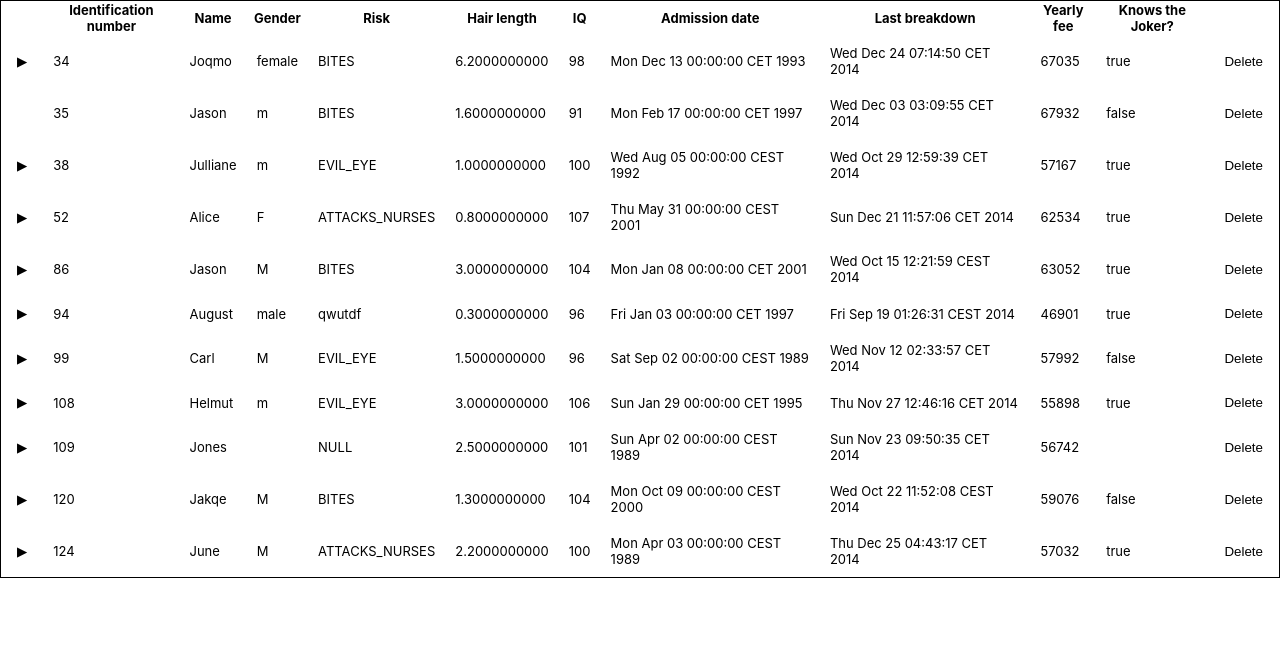
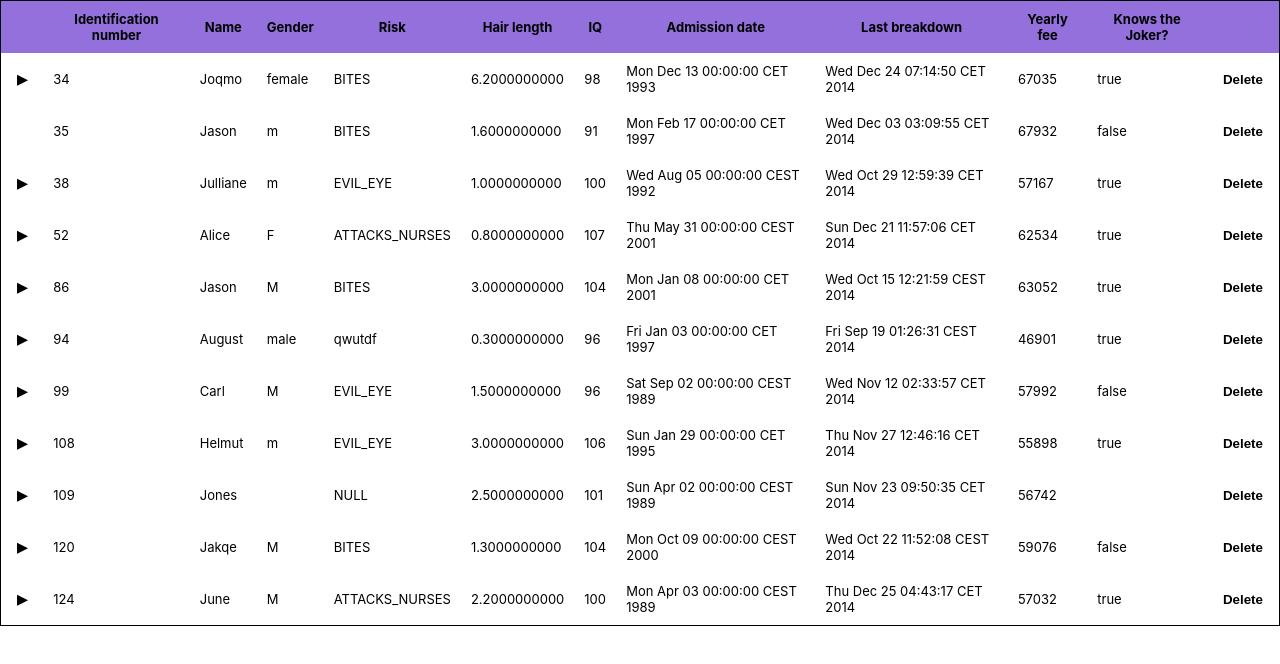
Before and after one commit to hyeonjoo/nested-table, a Next.js app: page / in a window 1280 px wide. Shown: the top 664 px of the page. Built offline with nearby package versions, Linux system fonts and the light colour scheme.

Commit message:
feat: remove Columns comp and unused css

```diff
--- a/styles/global.css
+++ b/styles/global.css
@@ -22,7 +22,12 @@ table {
   width: 100%;
 }
 
-td {
+thead {
+  font-weight: bold;
+  background-color: mediumpurple;
+}
+
+td, th {
   padding: 10px;
   margin: 0;
 }
@@ -30,13 +35,5 @@ td {
 button {
   border: 0;
   background-color: white;
-}
-
-.btn-delete {
   font-weight: bold;
 }
-
-.column-names {
-  font-weight: bold;
-  background-color: mediumpurple;
-}
```
Also changed, not shown: components/modules/Columns.tsx (deleted, +0 -17 lines).
